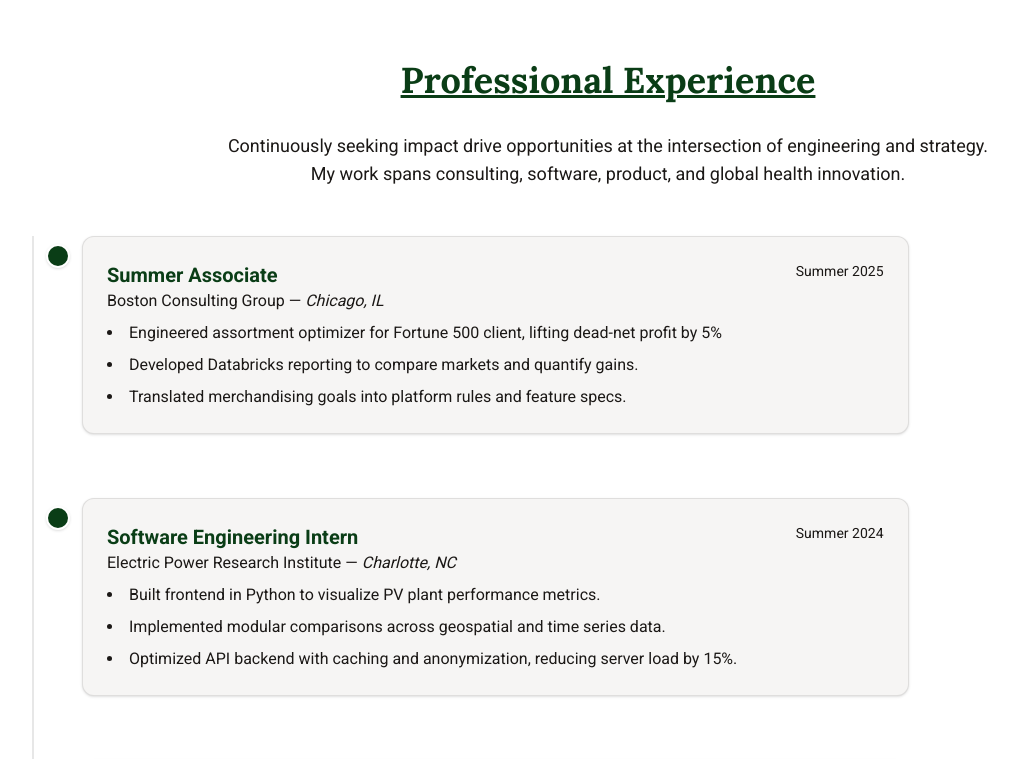
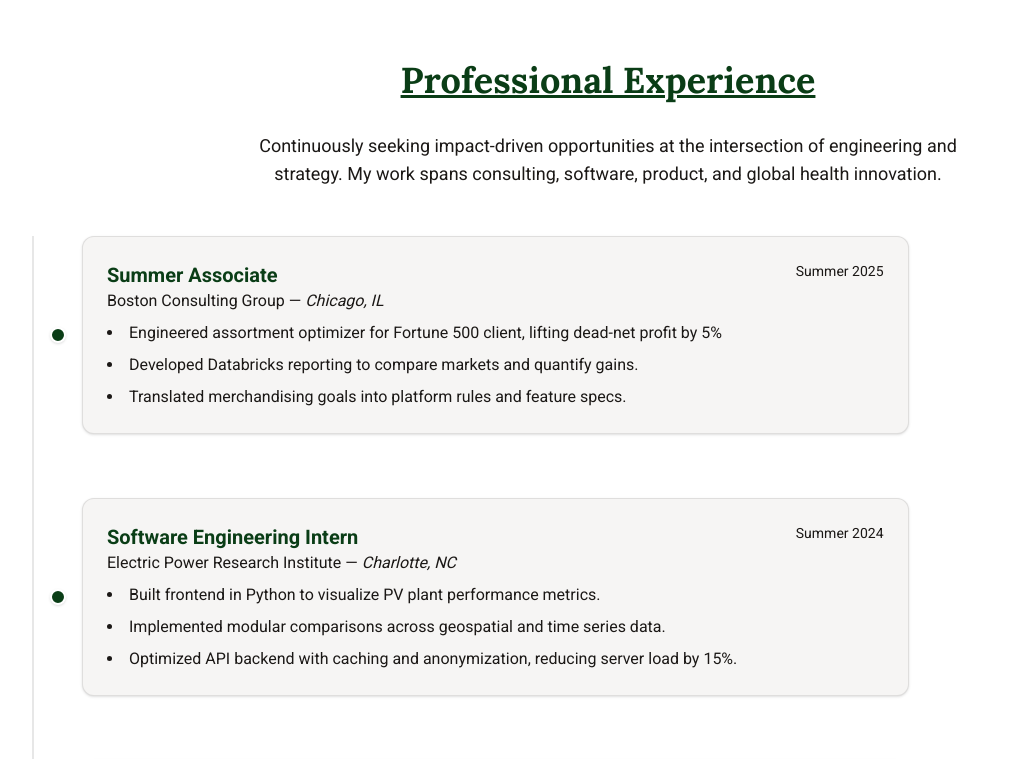
Before and after one commit to sophieyzhou/sophieyzhou.github.io, a React (Create React App) app: page / in a window 1280 px wide. Shown: the part 2900-3659 px from the top of the page, without its empty margins (32-1050 px from the left). Built offline with nearby package versions, Linux system fonts and the light colour scheme.

Commit message:
move dots

```diff
--- a/src/components/Professional.jsx
+++ b/src/components/Professional.jsx
@@ -55,18 +55,30 @@ const Professional = () => {
         Professional Experience
       </h2>
       <p className="text-lg font-body text-neutral-dark text-center mb-12 max-w-3xl mx-auto">
-        Continuously seeking impact drive opportunities at the intersection of engineering and strategy. My work spans consulting, software, product, and global health innovation.
+        Continuously seeking impact-driven opportunities at the intersection of engineering and strategy. My work spans consulting, software, product, and global health innovation.
       </p>
 
+      {/* Timeline wrapper: the left border is the vertical line to center dots on */}
       <div className="relative border-l-2 border-neutral-dark/10 pl-6 space-y-16">
         {experiences.map((exp, index) => (
+          // Each entry is positioned relative so the dot can be perfectly centered to the line & card
           <div key={index} className="relative pl-6">
-            <div className="absolute -left-3 top-2 w-6 h-6 bg-primary border-2 border-white rounded-full shadow"></div>
+            {/* DOT: horizontally centered to the vertical line, vertically centered to the card */}
+            <div
+              className="
+                absolute left-0 top-1/2 -translate-x-1/2 -translate-y-1/2
+                w-4 h-4 bg-primary border-2 border-white rounded-full shadow
+              "
+              aria-hidden="true"
+            />
+            {/* Card */}
             <div className="bg-background p-6 rounded-xl shadow border border-neutral-dark/10 w-full md:w-3/4">
               <div className="flex justify-between items-start mb-2">
                 <div>
                   <h3 className="text-xl font-semibold text-primary">{exp.role}</h3>
-                  <p className="text-neutral-dark">{exp.org} — <span className="italic">{exp.location}</span></p>
+                  <p className="text-neutral-dark">
+                    {exp.org} — <span className="italic">{exp.location}</span>
+                  </p>
                 </div>
                 <p className="text-sm text-neutral-medium whitespace-nowrap">{exp.time}</p>
               </div>
```
